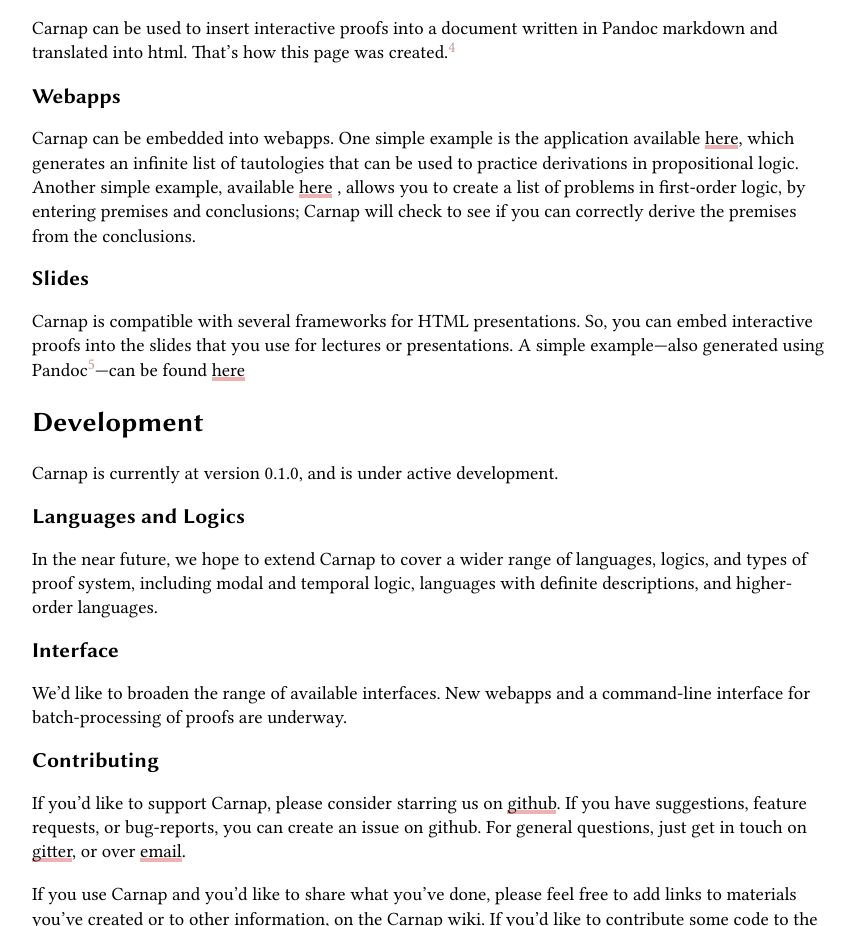
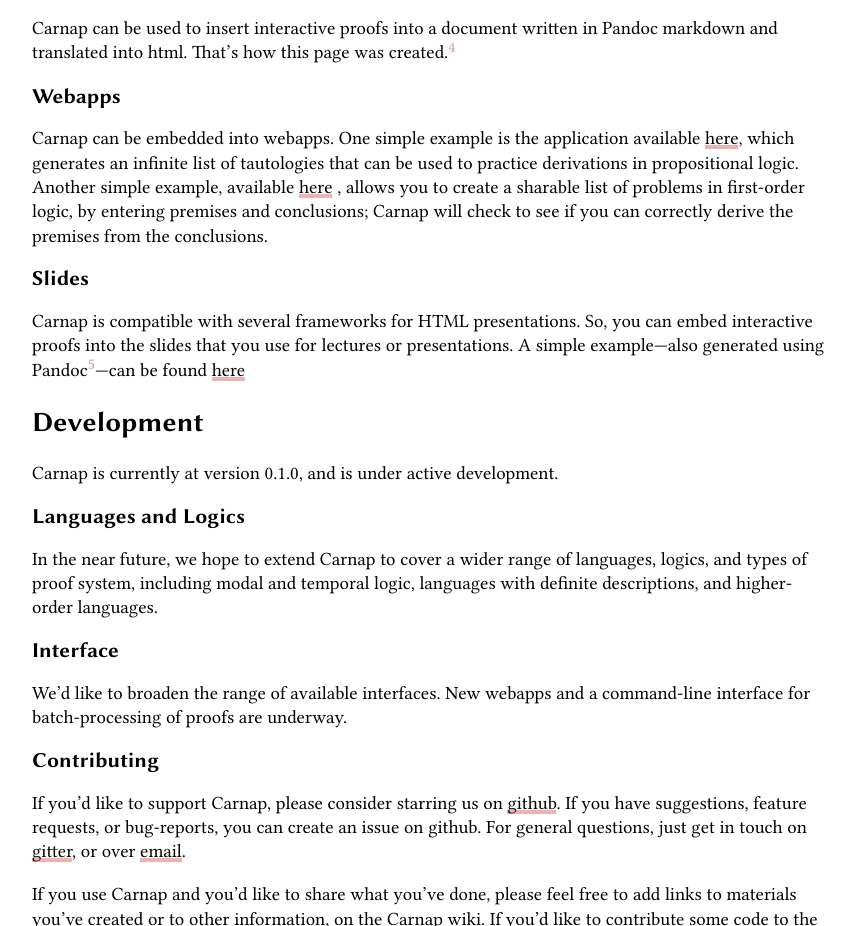
Before and after one commit to gleachkr/Carnap-Old, a plain HTML site: page index.html in a window 1280 px wide. Shown: the part 2300-3226 px from the top of the page, without its empty margins (168-1023 px from the left). Drawn offline with Linux system fonts and the light colour scheme.

Commit message:
Mention sharable links, improve appearance.

```diff
--- a/index.html
+++ b/index.html
@@ -107,7 +107,7 @@
 <h2 id="with-pandoc">With Pandoc</h2>
 <p>Carnap can be used to insert interactive proofs into a document written in Pandoc markdown and translated into html. That’s how this page was created.<a href="#fn4" class="footnoteRef" id="fnref4"><sup>4</sup></a></p>
 <h2 id="webapps">Webapps</h2>
-<p>Carnap can be embedded into webapps. One simple example is the application available <a href="./Frontend/Ghcjs/Implementations/AllTheTautologies/dist/build/AllTheTautologies/AllTheTautologies.jsexe/index.html">here</a>, which generates an infinite list of tautologies that can be used to practice derivations in propositional logic. Another simple example, available <a href="./Frontend/Ghcjs/Implementations/ShowThis/dist/build/ShowThis/ShowThis.jsexe/index.html">here</a> , allows you to create a list of problems in first-order logic, by entering premises and conclusions; Carnap will check to see if you can correctly derive the premises from the conclusions.</p>
+<p>Carnap can be embedded into webapps. One simple example is the application available <a href="./Frontend/Ghcjs/Implementations/AllTheTautologies/dist/build/AllTheTautologies/AllTheTautologies.jsexe/index.html">here</a>, which generates an infinite list of tautologies that can be used to practice derivations in propositional logic. Another simple example, available <a href="./Frontend/Ghcjs/Implementations/ShowThis/dist/build/ShowThis/ShowThis.jsexe/index.html">here</a> , allows you to create a sharable list of problems in first-order logic, by entering premises and conclusions; Carnap will check to see if you can correctly derive the premises from the conclusions.</p>
 <h2 id="slides">Slides</h2>
 <p>Carnap is compatible with several frameworks for HTML presentations. So, you can embed interactive proofs into the slides that you use for lectures or presentations. A simple example—also generated using Pandoc<a href="#fn5" class="footnoteRef" id="fnref5"><sup>5</sup></a>—can be found <a href="./slides.html">here</a></p>
 <h1 id="development">Development</h1>
```
Also changed, not shown: 3 other files.
